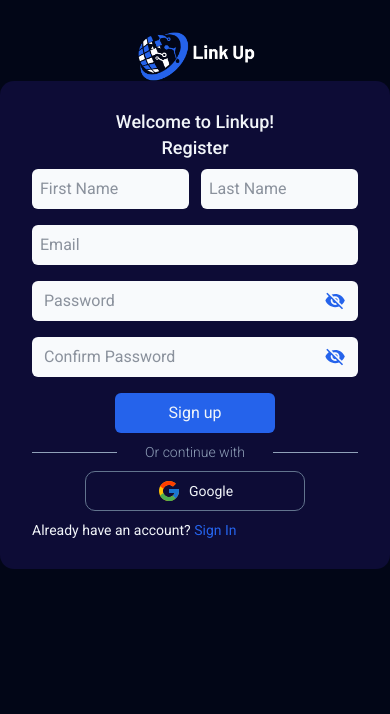
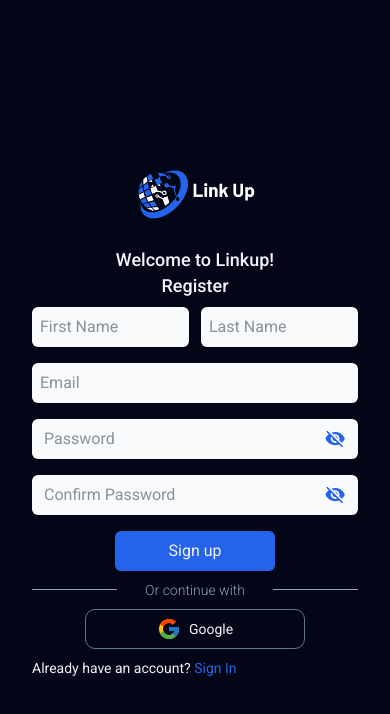
Before and after one commit to Iganza-roy/LinkUp, a React (Vite) app: page /register in a window 390 px wide. Shown: the top 714 px of the page. Built offline with nearby package versions, Linux system fonts and the light colour scheme.

Commit message:
feat: update background color class for responsive design in Login and Register components

```diff
--- a/src/pages/auth/Login.jsx
+++ b/src/pages/auth/Login.jsx
@@ -46,7 +46,7 @@
         className='w-[140px] cursor-pointer hover:scale-105 transition-all duration-300'
       />
 
-      <div className='bg-[#0D0C36] rounded-md px-8 py-8 w-full max-w-[420px] flex flex-col items-center'>
+      <div className='md:bg-[#0D0C36] rounded-md px-8 py-8 w-full max-w-[420px] flex flex-col items-center'>
         <div className='flex flex-col justify-center items-center gap-3 w-full'>
           <div className='text-center'>
             <h1 className='text-lg font-medium'>Welcome!</h1>
--- a/src/pages/auth/Register.jsx
+++ b/src/pages/auth/Register.jsx
@@ -49,7 +49,7 @@
     inputs.password !== inputs.confirmPassword;
 
   return (
-    <div className='flex flex-col items-center justify-start min-h-screen pt-8'>
+    <div className='flex flex-col items-center justify-center md:justify-start min-h-screen pt-8'>
       <img
         src={logo}
         alt='logo'
@@ -57,7 +57,7 @@
         onClick={() => navigate('/')}
       />
 
-      <div className='bg-[#0D0C36] rounded-[14px] px-8 py-7 w-full max-w-[420px] -mt-2 flex flex-col gap-2 items-center'>
+      <div className='md:bg-[#0D0C36] rounded-[14px] px-8 py-7 w-full max-w-[420px] -mt-2 flex flex-col gap-2 items-center'>
         <div className='text-center mb-4 w-full'>
           <h2 className='text-lg font-medium'>Welcome to Linkup!</h2>
           <h3 className='text-lg font-medium mt-1'>Register</h3>
```
